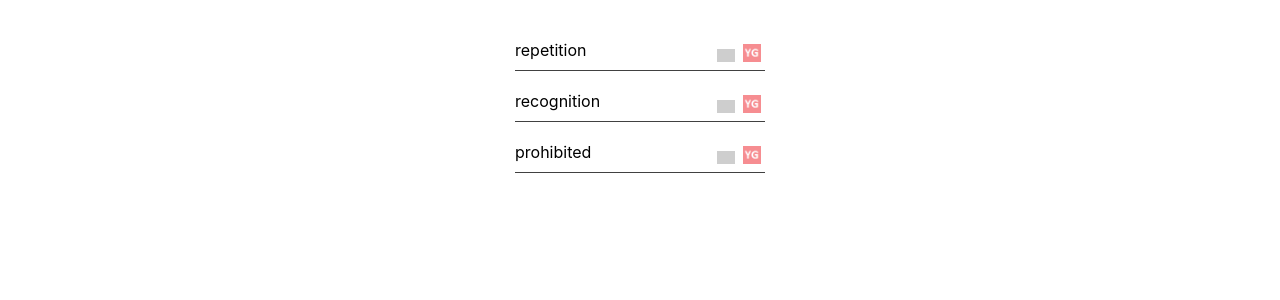
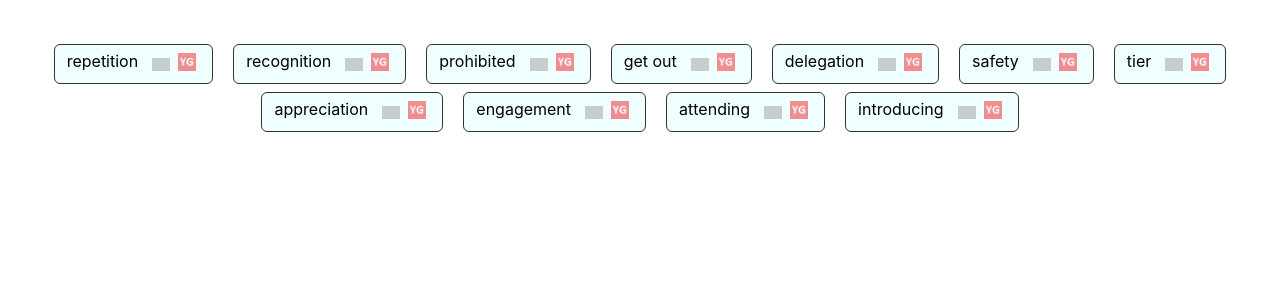
Before and after one commit to artemshar/voca, a React (Create React App) app: page / in a window 1280 px wide. Shown: the top 300 px of the page. Built offline with nearby package versions, Linux system fonts and the light colour scheme; grey boxes are pictures that could not be loaded.

Commit message:
add words, update interface

```diff
--- a/src/App.js
+++ b/src/App.js
@@ -1,10 +1,12 @@
-import WordsList from './components/WordsList.js'
+import WordsList from './components/WordsList.js';
+import { AddWordInput } from './components/AddWordInput.js';
 import './App.css';
 import { words } from './data/words.js';
 
 function App() {
   return (
     <div className="App">
+      {/* <AddWordInput/> */}
       <WordsList words={words}/>
     </div>
   );
--- /dev/null
+++ b/src/components/AddWordInput.js
@@ -0,0 +1,23 @@
+import { useState } from "react";
+
+export const AddWordInput = ({value}) => {
+  const [word, setWord] = useState('');
+
+  const handleSubmit = (evt) => {
+      evt.preventDefault();
+      // action
+      setWord('');
+  }
+
+  return (
+    <div className="add_word_input__wrap">
+      <form onSubmit={handleSubmit}>
+        <label>
+          New word:
+          <input type="text" onChange={(e) => setWord(e.target.value)} value={word} />
+        </label>
+        <input type="submit" value="Submit" />
+      </form>
+    </div>
+  );
+}
--- a/src/components/WordCard.css
+++ b/src/components/WordCard.css
@@ -2,13 +2,16 @@
   display: flex;
   align-items: center;
   justify-content: space-between;
-  margin-bottom: 20px;
-  border-bottom: 1px solid rgb(65, 65, 65);
+  margin: 4px 10px;
+  padding: 6px 12px;
+  border: 1px solid rgb(51, 51, 51);
+  border-radius: 6px;
+  background-color: azure;
 }
 
 .word_card__word {
-  margin-bottom: 10px;
-  margin-right: 20px;
+  margin-bottom: 6px;
+  margin-right: 10px;
 }
 
 .word_card__links {
--- a/src/components/WordsList.css
+++ b/src/components/WordsList.css
@@ -1,5 +1,8 @@
 .words_list {
+  display: flex;
+  justify-content: center;
+  flex-wrap: wrap;
   margin: 0 auto;
-  max-width: 250px;
-  margin-top: 40px
+  margin-top: 40px;
+  padding: 0 15px;
 }
--- a/src/data/words.js
+++ b/src/data/words.js
@@ -1,5 +1,13 @@
 export const words = [
     "repetition",
     "recognition",
-    "prohibited"
+    "prohibited",
+    "get out",
+    "delegation",
+    "safety",
+    "tier",
+    "appreciation",
+    "engagement",
+    "attending",
+    "introducing"
 ]
```
Also changed, not shown: src/components/WordCard.js (line endings or trailing spaces), src/components/WordsList.js (line endings or trailing spaces), 1 other file (tests, documents, lock files or other folders).
